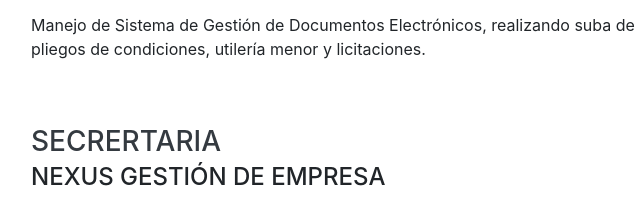
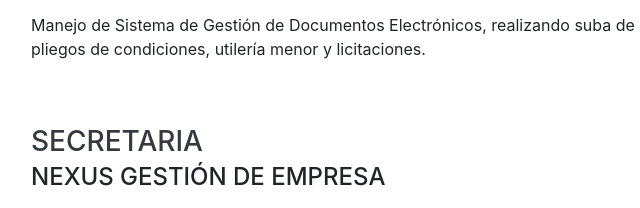
Before and after one commit to vickieche/vickieche.github.io, a website with bundled scripts: page index.html in a window 1280 px wide. Shown: the part 1008-1216 px from the top of the page, 289-929 px from the left. Built offline with nearby package versions, Linux system fonts and the light colour scheme; a web font is replaced by a local one.

Commit message:
Actualizacion

```diff
--- a/index.html
+++ b/index.html
@@ -91,7 +91,7 @@
 
         <div class="resume-item d-flex flex-column flex-md-row justify-content-between mb-5">
           <div class="resume-content">
-            <h3 class="mb-0">SECRERTARIA</h3>
+            <h3 class="mb-0">SECRETARIA</h3>
             <div class="subheading mb-3">NEXUS GESTIÓN DE EMPRESA</div>
             <p>Realizaba tareas administrativas de sistema y contables.</p><p> Referencia: Gustavo Saua. 2615095703.</p>
           </div>
```
